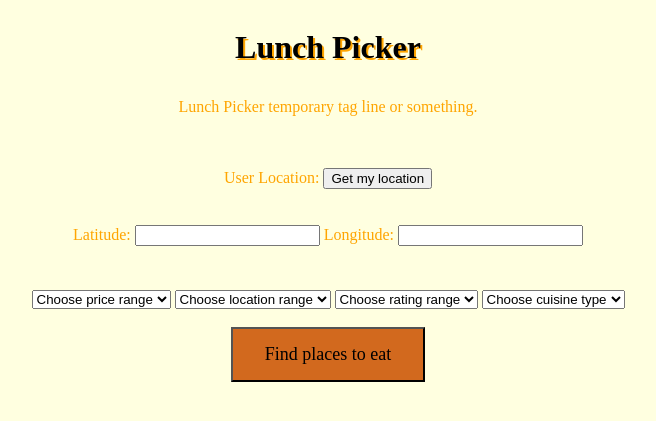
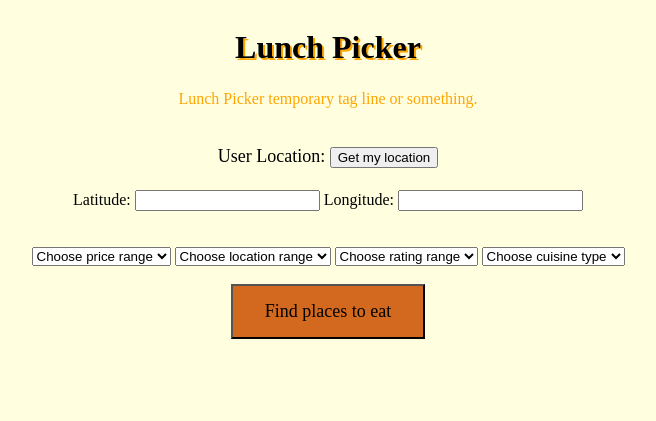
Before and after one commit to MasterSushiChef/lunch_picker, a Django app: page /lunch/ in a window 1280 px wide. Shown: the top 421 px of the page, without its empty margins (312-968 px from the left). Run offline with Django 3.2, Linux system fonts and the light colour scheme.

Commit message:
styling and comments

```diff
--- a/lunch_picker/lunch/static/lunch/style.css
+++ b/lunch_picker/lunch/static/lunch/style.css
@@ -1,6 +1,6 @@
 p {
-  color: orange;
-  padding: 10px 10px;
+  color: black;
+  padding: 2px 2px;
 }
 
 body {
@@ -44,3 +44,11 @@ body {
   font-size: large;
   font-family: 'Times New Roman', Times, serif;
 }
+
+#userLocation {
+  font-size: large;
+}
+
+#tagline {
+  color: orange;
+}
--- a/lunch_picker/lunch/templates/lunch/places.html
+++ b/lunch_picker/lunch/templates/lunch/places.html
@@ -5,6 +5,9 @@
 </head>
 
 <body>
+  <!--Style this page with restaurant name, picture?, address
+      Display query at the top of page
+      Dropdown for more information like directions?, review tidbits-->
   {% if error_msg %}
     <p><strong>{{ error_msg }}</strong></p>
   {% else %}
--- a/lunch_picker/settings.py
+++ b/lunch_picker/settings.py
@@ -110,7 +110,7 @@ AUTH_PASSWORD_VALIDATORS = [
 
 LANGUAGE_CODE = 'en-us'
 
-TIME_ZONE = 'UTC'
+TIME_ZONE = 'America/Chicago'
 
 USE_I18N = True
 
```
